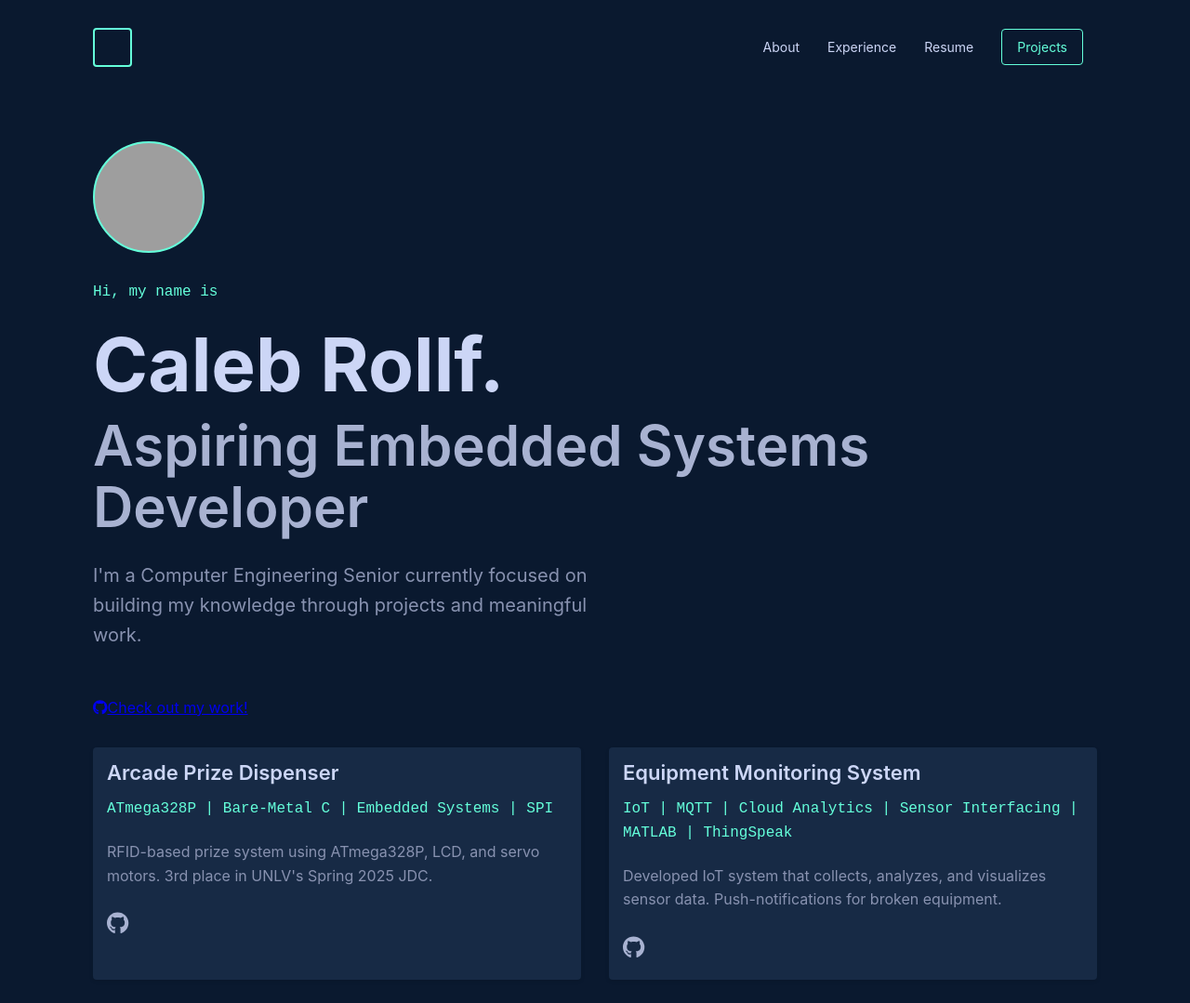
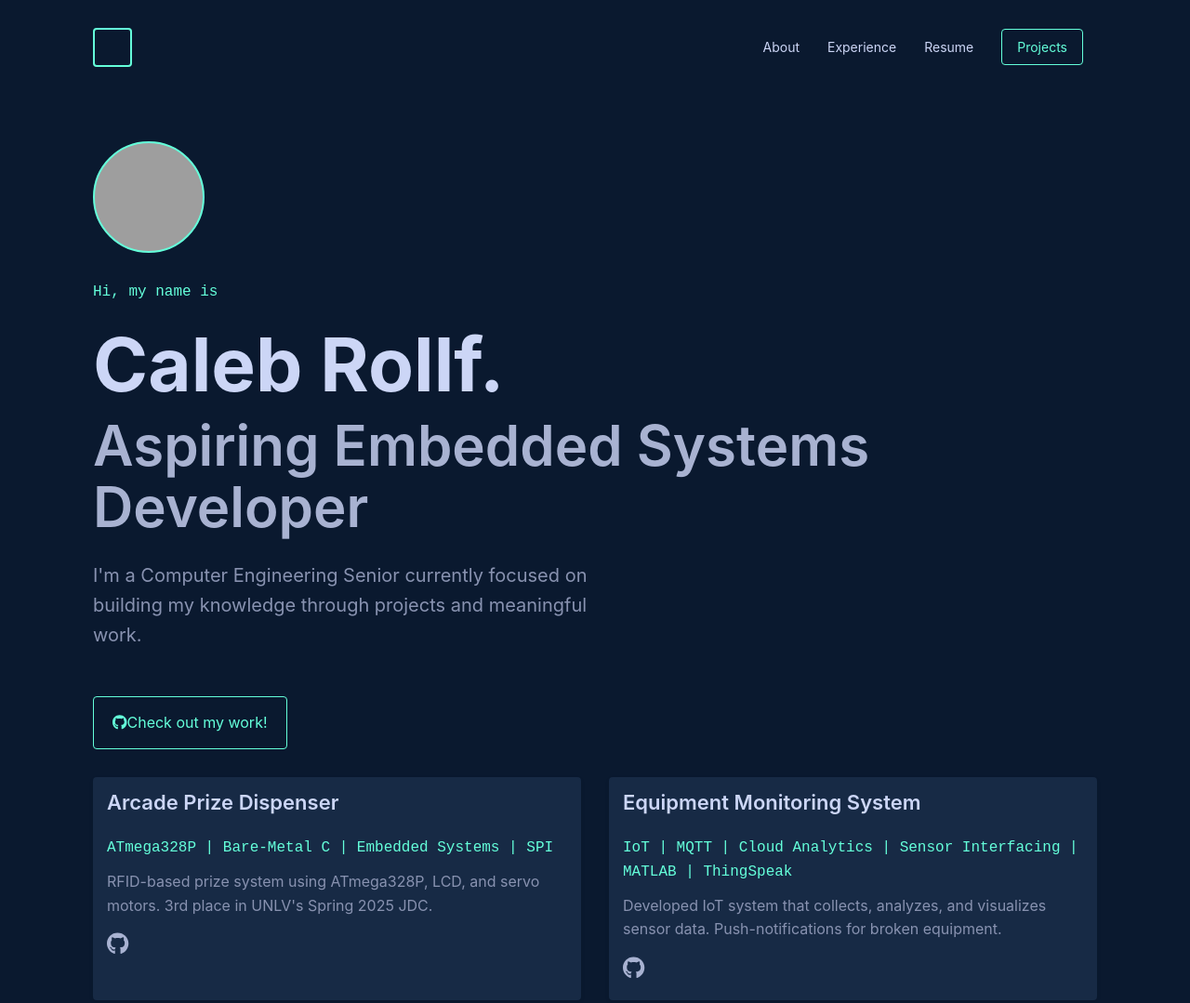
Before and after one commit to lemonsloth/portfolio-website, a plain HTML site: page index.html in a window 1280 px wide. Shown: the top 1079 px of the page at 93% size. Drawn offline with Linux system fonts and the light colour scheme; grey boxes are pictures that could not be loaded.

Commit message:
Fixed broken cta button

```diff
--- a/assets/css/styles.css
+++ b/assets/css/styles.css
@@ -405,11 +405,11 @@ h2 {
 .project-card h2 {
     font-size: 22px;
     color: var(--lightest-slate);
-    margin-bottom: 15px;
+    margin-bottom: 25px;
 }
 
 .project-card p {
-    margin-bottom: 20px;
+    margin-bottom: 10px;
 }
 
 .project-links a {
--- a/index.html
+++ b/index.html
@@ -36,7 +36,7 @@
                     <h2>Aspiring Embedded Systems Developer</h2>
                     <p class="description">I'm a Computer Engineering Senior currently focused on building my knowledge through projects and meaningful work.</p>
                     <div class="cta">
-                        <a href="https://github.com/lemonsloth" target="_blank"><i class="fab fa-github"></i>Check out my work!</a>
+                        <a href="https://github.com/lemonsloth" target="_blank" class="cta-button"><i class="fab fa-github"></i>Check out my work!</a>
                     </div>
                 </div>
             </section>
```
